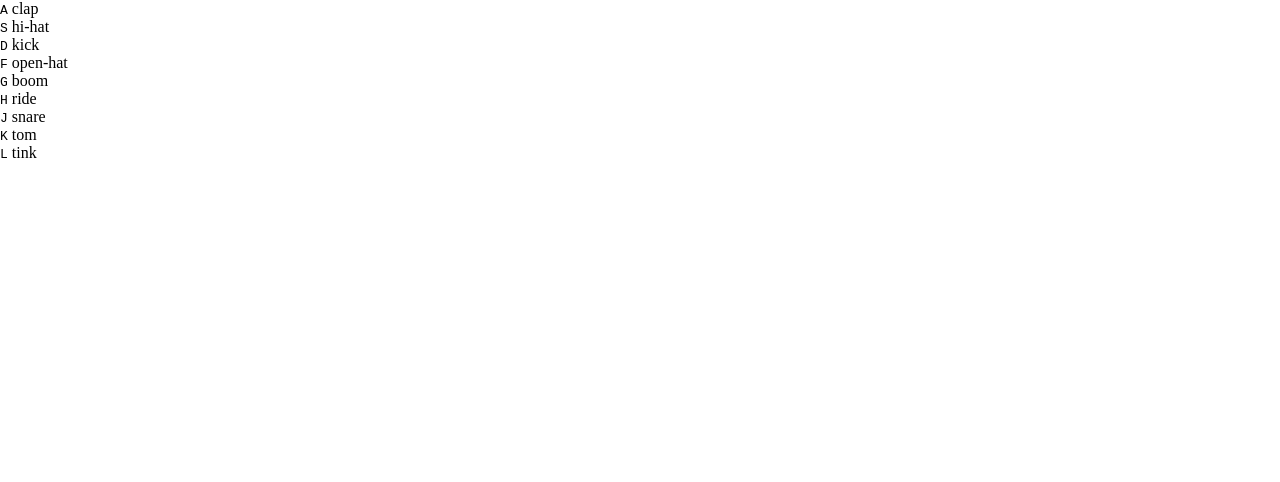
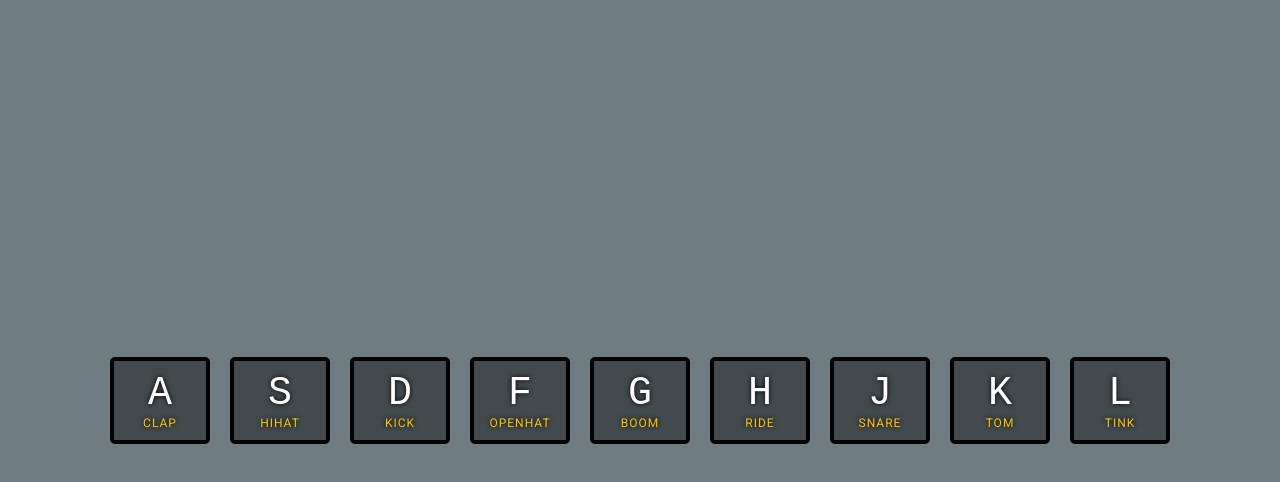
Before and after one commit to GarretHawke/js30-drumkit, a plain HTML site: page index.html in a window 1280 px wide. Drawn offline with Linux system fonts and the light colour scheme.

Commit message:
feat: add styles

```diff
--- a/index.html
+++ b/index.html
@@ -4,9 +4,14 @@
   <meta charset="UTF-8">
   <meta http-equiv="X-UA-Compatible" content="IE=edge">
   <meta name="viewport" content="width=device-width, initial-scale=1.0">
+  <link rel="preconnect" href="https://fonts.googleapis.com">
+  <link rel="preconnect" href="https://fonts.gstatic.com" crossorigin>
+  <link href="https://fonts.googleapis.com/css2?family=Roboto:ital,wght@0,400;0,700;1,400;1,700&display=swap"
+    rel="stylesheet">
   <link rel="stylesheet" href="style.css" />
   <title>Drum kit</title>
 </head>
+
 <body>
 
   <div class="keys">
@@ -16,7 +21,7 @@
     </div>
     <div class="key" data-key="83">
       <kbd>S</kbd>
-      <span class="sound">hi-hat</span>
+      <span class="sound">hihat</span>
     </div>
     <div class="key" data-key="68">
       <kbd>D</kbd>
@@ -24,7 +29,7 @@
     </div>
     <div class="key" data-key="70">
       <kbd>F</kbd>
-      <span class="sound">open-hat</span>
+      <span class="sound">openhat</span>
     </div>
     <div class="key" data-key="71">
       <kbd>G</kbd>
--- a/style.css
+++ b/style.css
@@ -3,3 +3,53 @@
   margin: 0;
   padding: 0;
 }
+
+html {
+  font-size: 10px;
+}
+
+body {
+  font-family: "Roboto", sans-serif;
+}
+
+.keys {
+  display: flex;
+  min-height: 100vh;
+  padding: 0 20px;
+  align-items: center;
+  justify-content: center;
+  background-color: rgba(96, 110, 117, 0.911);
+}
+
+.key {
+  display: flex;
+  flex-direction: column;
+  align-items: center;
+  border: 0.4rem solid black;
+  border-radius: 0.5rem;
+  margin: 1rem;
+  font-size: 1.5rem;
+  padding: 1rem 1.5rem;
+  width: 10rem;
+  color: white;
+  background-color: rgba(0, 0, 0, 0.4);
+  text-shadow: 0 0 0.5rem black;
+  cursor: pointer;
+  transition: all 500ms;
+}
+
+.key:hover {
+  border: 0.4rem solid white;
+  background-color: rgba(255, 255, 255, 0.4);
+}
+
+kbd {
+  font-size: 4rem;
+}
+
+.sound {
+  font-size: 1.2rem;
+  text-transform: uppercase;
+  letter-spacing: 0.1rem;
+  color: #ffc600;
+}
```
